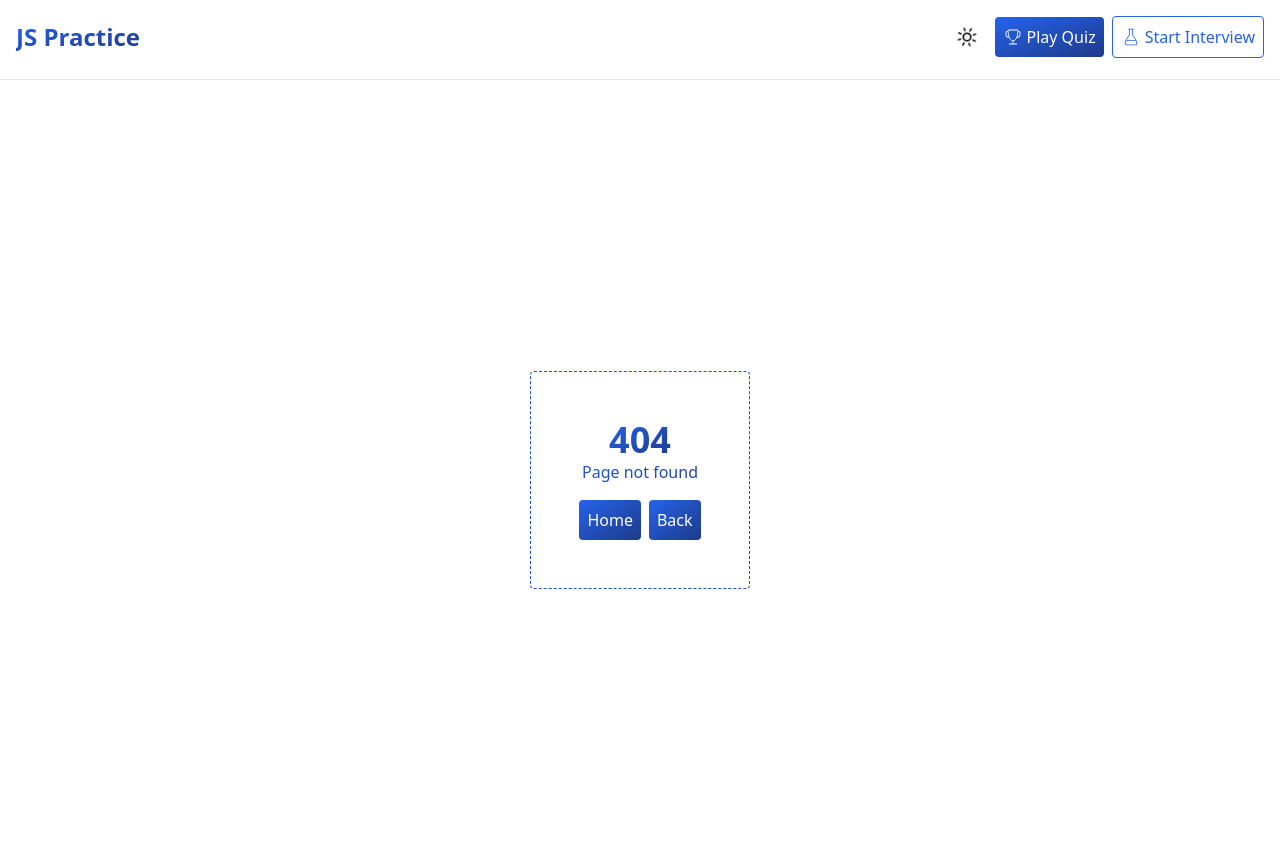
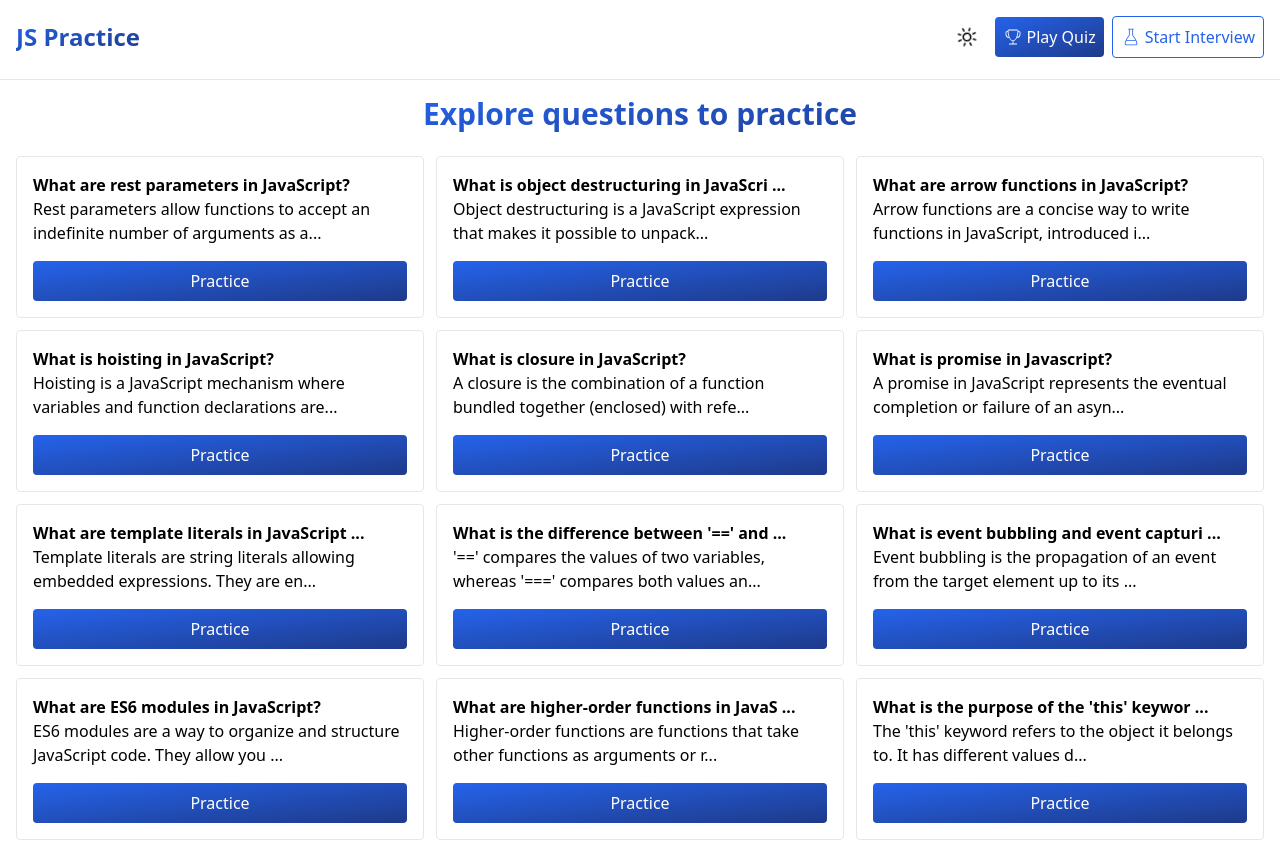
Before and after one commit to ashsajal1/js-practice-app, a React (Vite) app: page /concept in a window 1280 px wide. Shown: the top 841 px of the page. Built offline with nearby package versions, Linux system fonts and the light colour scheme.

Commit message:
create concept page

```diff
--- /dev/null
+++ b/src/pages/concept.tsx
@@ -0,0 +1,24 @@
+import QuestionCard from "../components/ui/question-card";
+import AnimatedPage from "../components/ui/animated-page";
+import { useTypedSelector } from "../hooks/useTypedSelector";
+
+export default function Concept() {
+
+
+  const sortedQuestions = useTypedSelector((state) => state.topic.topics);
+
+  return (
+    <AnimatedPage>
+      <div className="p-4 flex flex-col items-center justify-center relative">
+        <h1 className="g-text font-extrabold text-3xl text-center pb-6">Explore questions to practice</h1>
+        <div className="grid grid-cols-1 md:grid-cols-3 gap-3">
+          {sortedQuestions.map((question) => (
+            <>
+              <QuestionCard question={question.question} answer={question.answer} id={question.id} key={question.id} />
+            </>
+          ))}
+        </div>
+      </div>
+    </AnimatedPage>
+  );
+}
--- a/src/router.tsx
+++ b/src/router.tsx
@@ -6,6 +6,7 @@ import Layout from './pages/layout'
 import Result from './pages/result'
 import Quiz from './pages/quiz'
 import Interview from './pages/interview'
+import Concept from './pages/concept'
 
 export const router = createBrowserRouter([
   {
@@ -15,6 +16,10 @@ export const router = createBrowserRouter([
       {
         path: '/',
         element: <Home />
+      },
+      {
+        path: '/concept',
+        element: <Concept />
       },
       {
         path: '/result',
```
